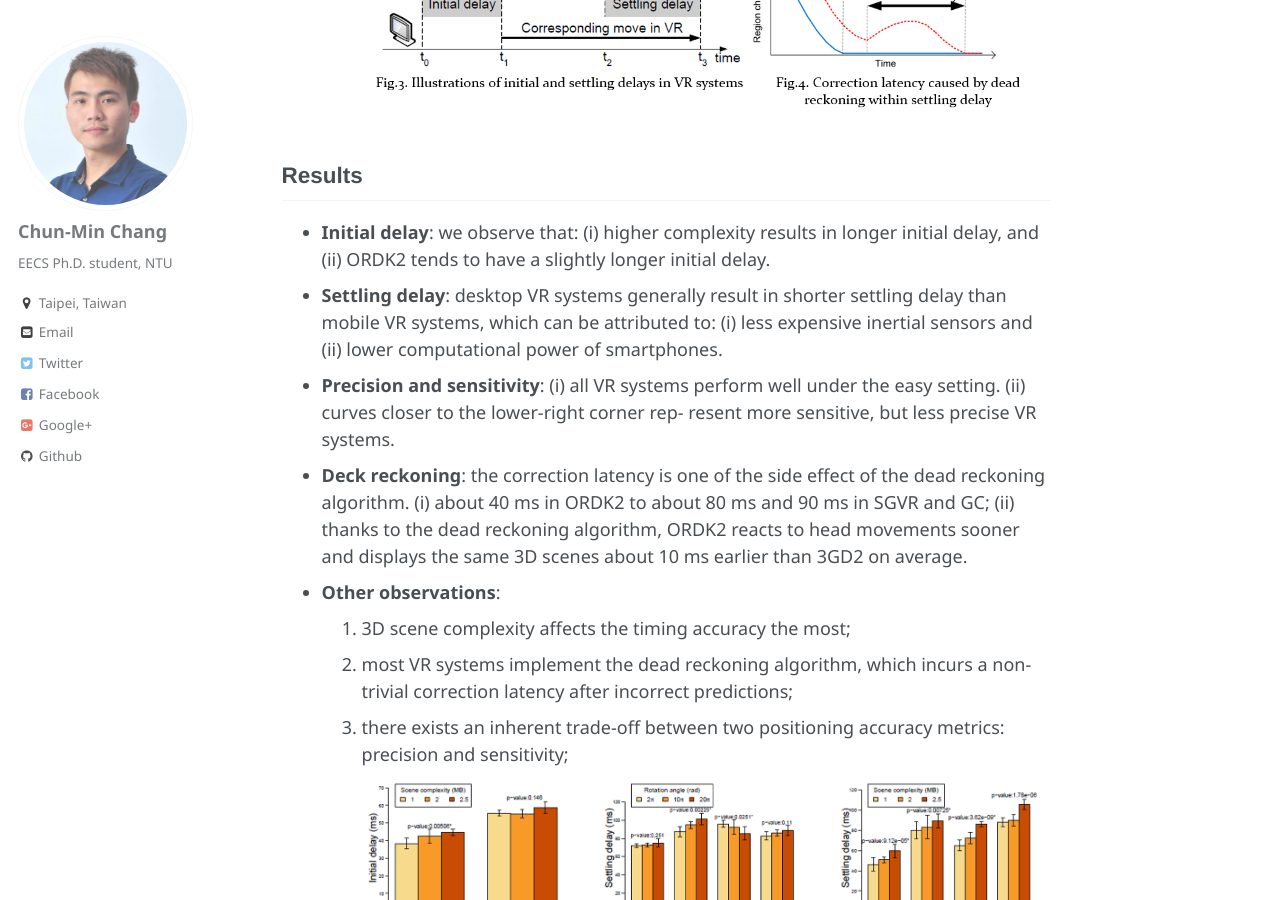
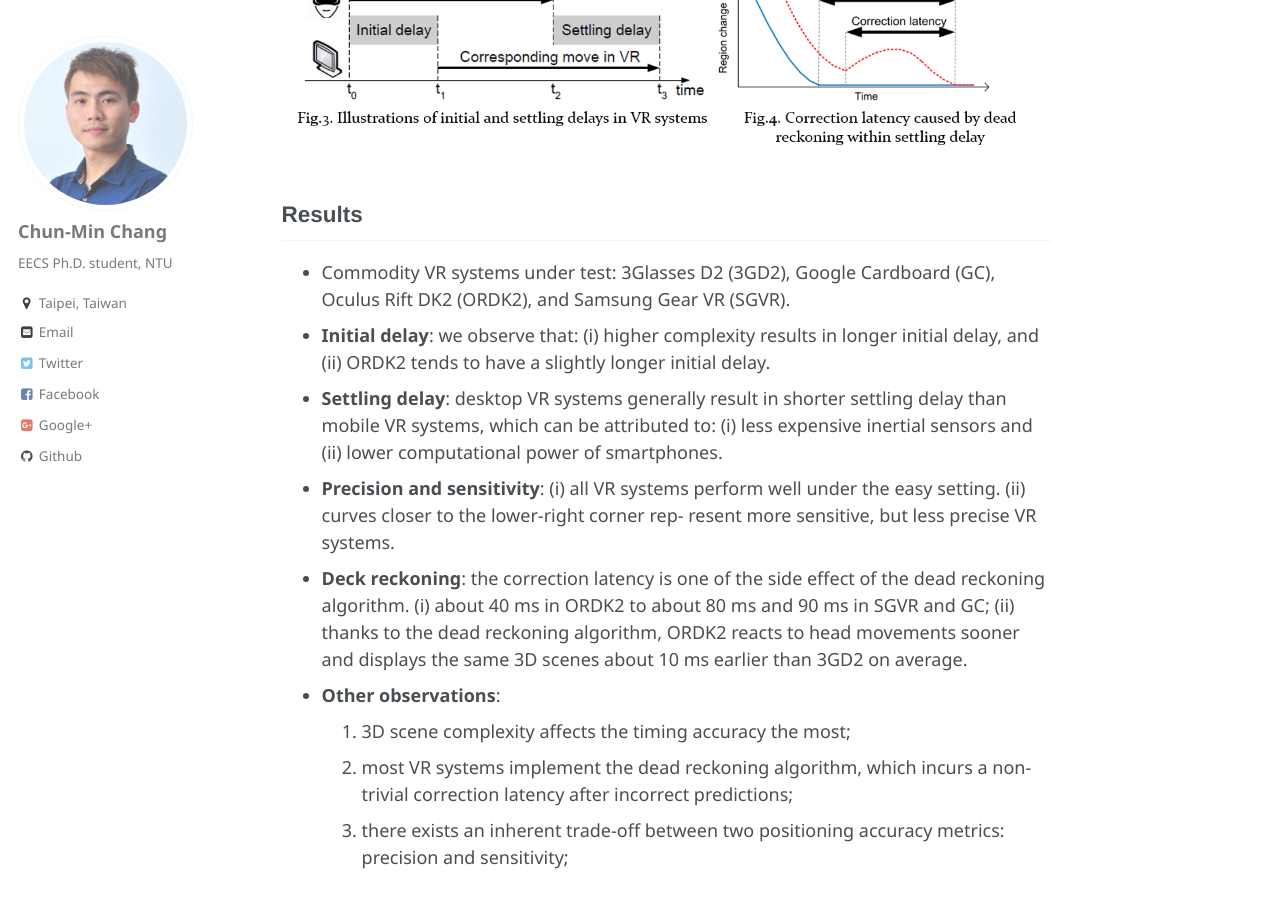
Before and after one commit to NothingHard/NothingHard.github.io, a Jekyll site: the page built from _publications/2_2016-04-30-ACM_MM16_cmc.md, in a window 1280 px wide and 900 px high, scrolled down 1973 px. Built offline with Jekyll 4.4.1, drawn with Linux system fonts in a browser that asks for light colours.

Commit message:
update ACM_MM16, archive-single (img 75%)

```diff
--- a/_includes/archive-single.html
+++ b/_includes/archive-single.html
@@ -54,7 +54,7 @@
     <p class="archive__item-excerpt" itemprop="description"><p>{{ post.excerpt | markdownify | remove: '<p>' | remove: '</p>' }}<strong><a href="{{ base_path }}{{ post.url }}" rel="permalink"> Read more</a></strong></p></p>
     {% endif %}
     {% if post.paperimg %}
-      <img img src="{{ post.paperimg}}">
+      <img img src="{{ post.paperimg}}" height="75%" width="75%">
     {% endif %}
     {% if post.citation and post.paperurl %}
       <p>Recommended citation: {{ post.citation }} <a href="{{ post.paperurl }}"><u>{{ post.paperurl }}</u></a></p>
--- a/_publications/2_2016-04-30-ACM_MM16_cmc.md
+++ b/_publications/2_2016-04-30-ACM_MM16_cmc.md
@@ -39,9 +39,11 @@
 		- **Precision**: the angular positioning consistency;
 		- **Sensitivity**: the capability of HMD to perceive subtle motions;
 	- **Dead reckoning**: to shorten the time of reacting to head movements but incurs a non-trivial correction latency after incorrect predictions;
+
 ![Dead deckoning](../images/mm_reckon.png)
 
 ## Results
+- Commodity VR systems under test: 3Glasses D2 (3GD2), Google Cardboard (GC), Oculus Rift DK2 (ORDK2), and Samsung Gear VR (SGVR).
 - **Initial delay**: we observe that: (i) higher complexity results in longer initial delay, and (ii) ORDK2 tends to have a slightly longer initial delay.
 - **Settling delay**: desktop VR systems generally result in shorter settling delay than mobile VR systems, which can be attributed to: (i) less expensive inertial sensors and (ii) lower computational power of smartphones.
 - **Precision and sensitivity**: (i) all VR systems perform well under the easy setting. (ii) curves closer to the lower-right corner rep- resent more sensitive, but less precise VR systems.
@@ -50,6 +52,7 @@
 	1. 3D scene complexity affects the timing accuracy the most;
 	2. most VR systems implement the dead reckoning algorithm, which incurs a non-trivial correction latency after incorrect predictions;
 	3. there exists an inherent trade-off between two positioning accuracy metrics: precision and sensitivity;
+
 ![Performance](../images/mm_perf.png)
 
 <a href='http://nothinghard.github.io/files/ACM_MM16_cmc.pdf'>Download paper here</a>
```
